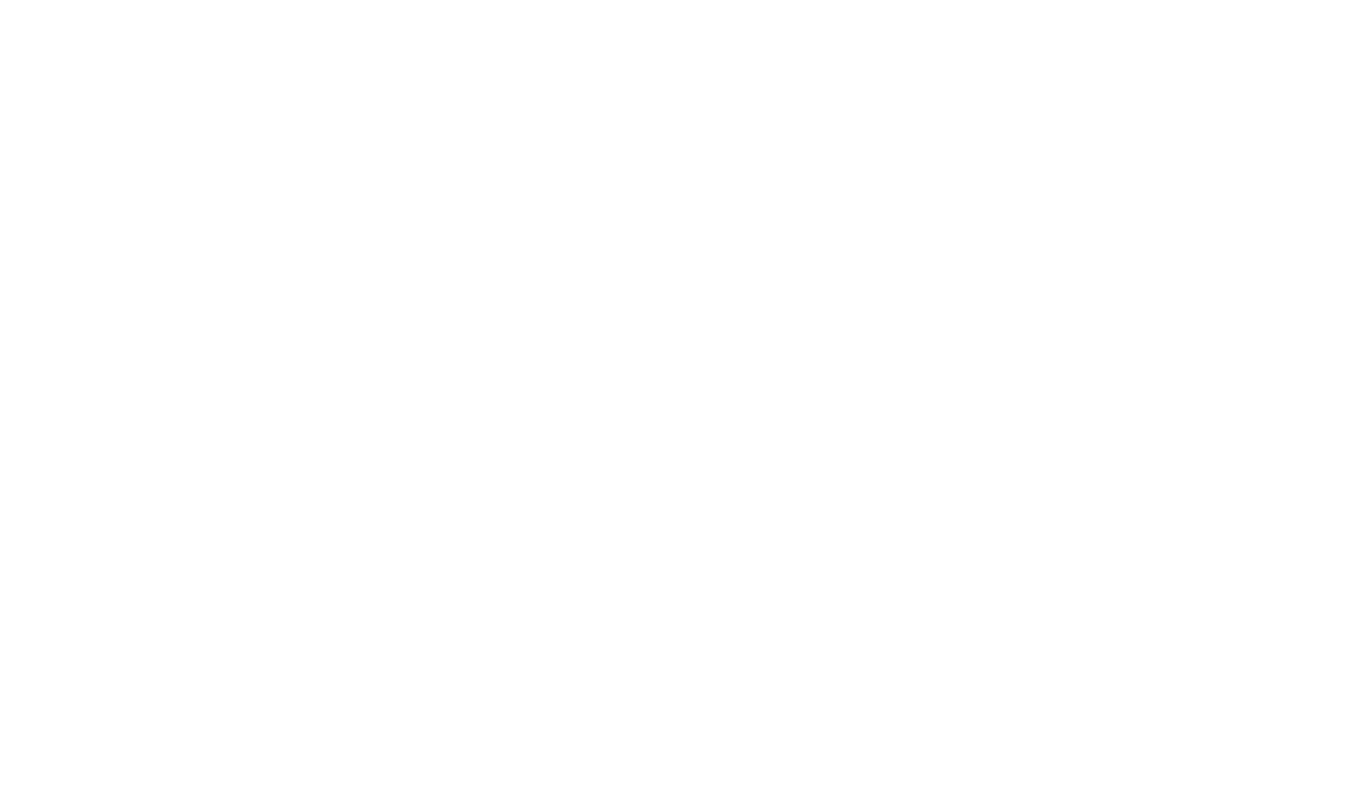
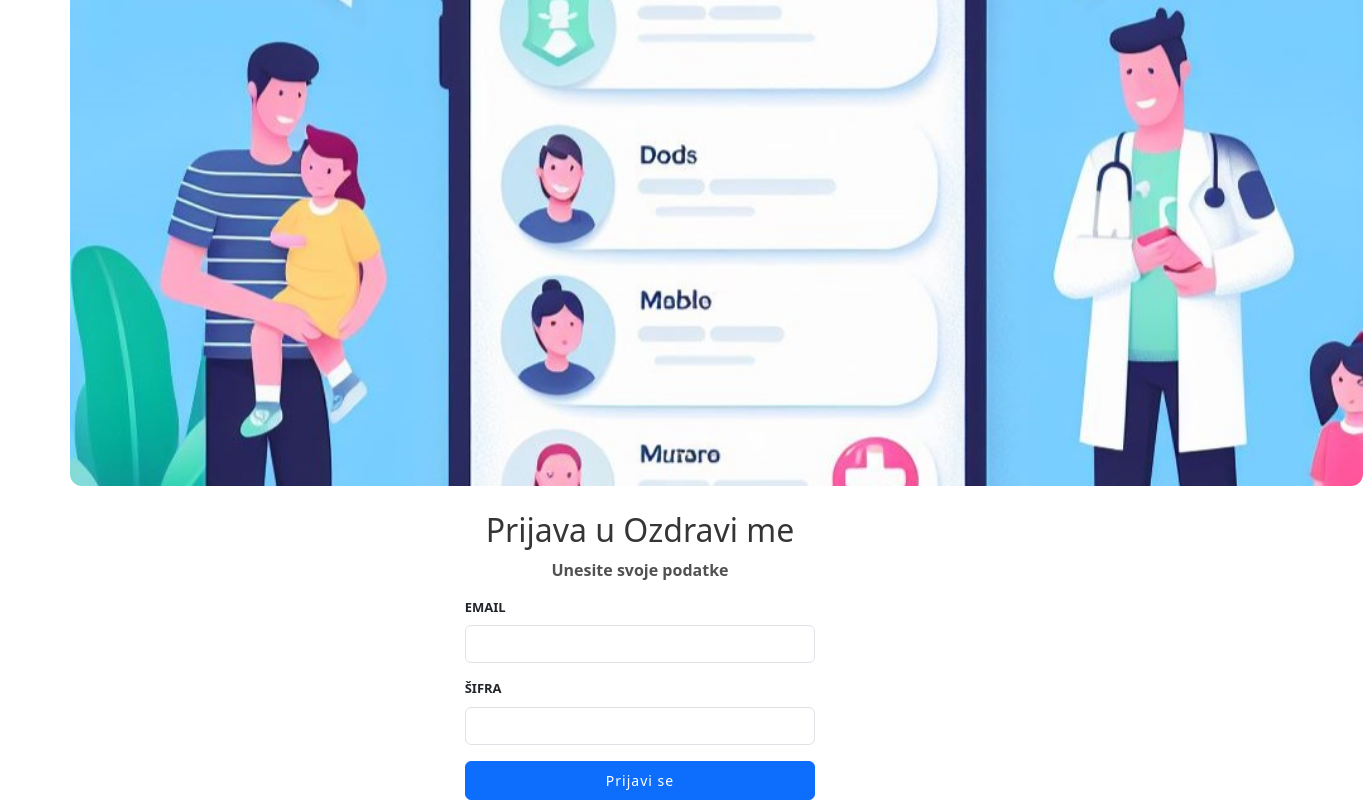
Before and after one commit to WeleByte/WeleByte, a React (Create React App) app in the folder IzvorniKod/ozdravi-frontend/: page / in a window 1280 px wide. Shown: the part 343-1143 px from the top of the page, 1363 px wide, since content can reach past the window. Before the commit the page ends 800 px from the top, so only its background shows below. Built offline with nearby package versions, Linux system fonts and the light colour scheme.

Commit message:
login page v2

```diff
--- a/IzvorniKod/ozdravi-frontend/src/components/LoginPage.js
+++ b/IzvorniKod/ozdravi-frontend/src/components/LoginPage.js
@@ -1,9 +1,12 @@
 import React from 'react';
+import loginVector from '../assets/images/loginVector.jpeg';
 
 const LoginPage = () => {
   return (
-    <div className="container mt-5 col-12" id = "loginContainer">
-      <div className="row">
+
+    <div className="container  col-12" id = "loginContainer">
+    <img src={loginVector} id ="loginVectorMobile" alt = "" ></img>
+      <div className="row" id = "loginRow">
         <div className="col-md-4 offset-md-4">
           <h2>Prijava u Ozdravi me</h2>
           <p>Unesite svoje podatke</p>
--- a/IzvorniKod/ozdravi-frontend/src/index.css
+++ b/IzvorniKod/ozdravi-frontend/src/index.css
@@ -31,4 +31,25 @@
   font-weight: 500 !important;
   font-size: 14px !important;
   letter-spacing: 1px;
+
 }
+
+#loginVectorMobile {
+  height: auto !important;
+  width: 101vw;
+  border-bottom-left-radius: 12px;
+  border-bottom-right-radius: 12px;
+
+
+}
+
+#loginContainer {
+  padding:0px;
+  display:float;
+}
+
+#loginRow {
+  padding-left: 20px;
+  padding-right: 20px;
+  padding-top: 25px
+}
```
Also changed, not shown: IzvorniKod/ozdravi-frontend/src/assets/images/loginVector.jpeg (added).
